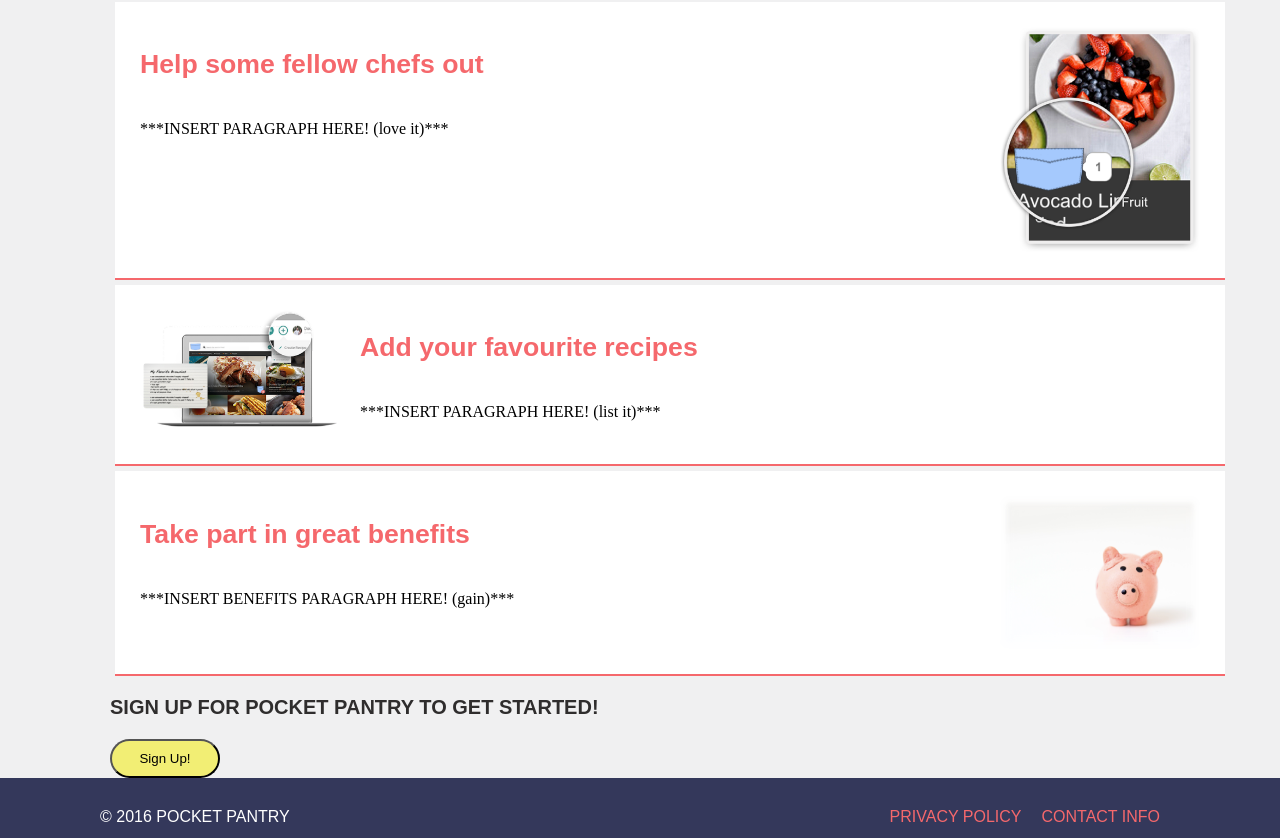
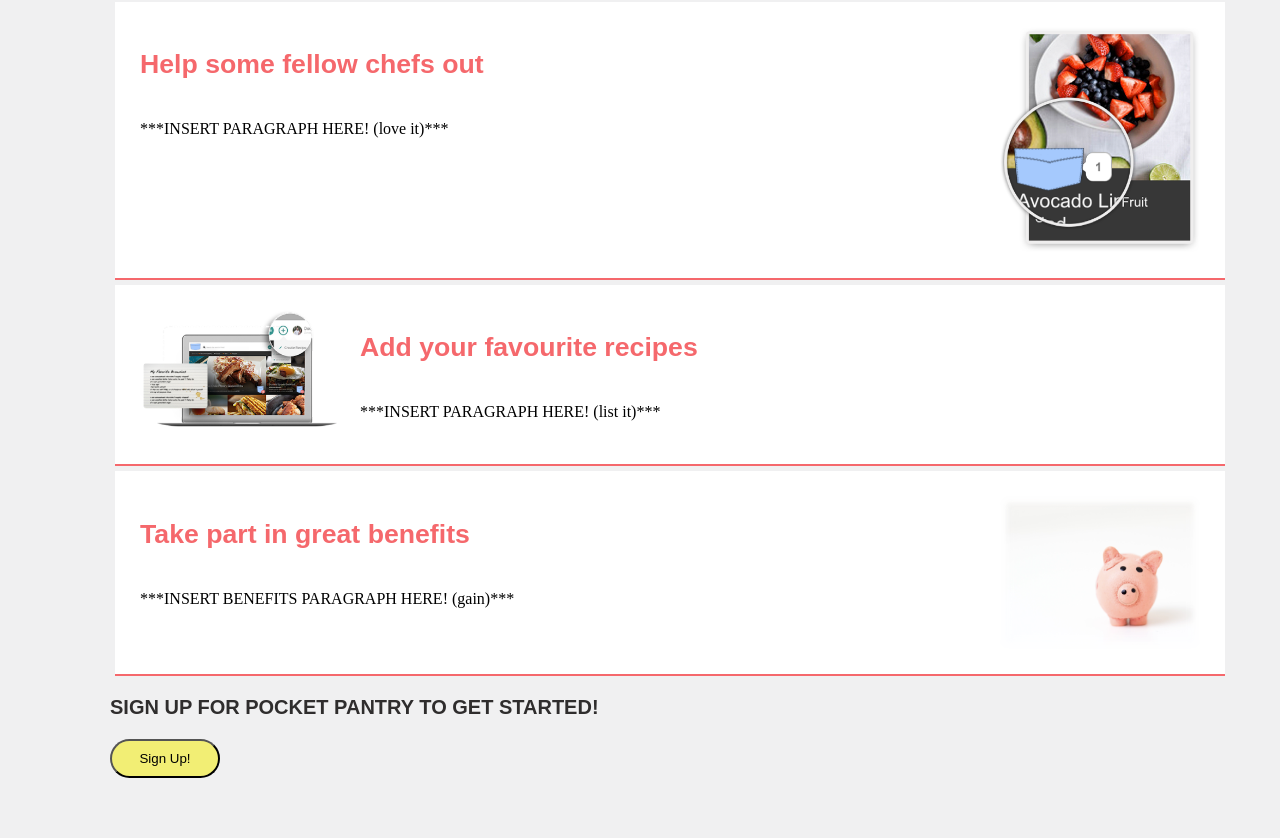
Before and after one commit to PocketPantry/pocketpantry.github.io, a plain HTML site: page features.html in a window 1280 px wide. Shown: the part 1587-2425 px from the top of the page. Drawn offline with Linux system fonts and the light colour scheme.

Commit message:
removed footer

```diff
--- a/features.html
+++ b/features.html
@@ -124,15 +124,6 @@
 			<a1 href="index.asp">Sign Up!</a1>
 			</button>
 	</div>
-
-	<footer>
-		<p>
-			<a class="aLeft">&copy; 2016 POCKET PANTRY</a>
-			<a class="contact">CONTACT INFO<span>800 King Edward Avenue<br>Ottawa ON Canada<br>K1N 6N5<br>Tel. 613-562-5918<br>Fax. 613-562-5187</span></a> <!-- Info placed in the pop up -->
-			<a class="privacy" href="files/Privacy_Policy.pdf" target="_blank">PRIVACY POLICY</a> <!-- Linked to privacy policy that opens in a new tab -->
-		</p>
-	</footer>
-
 </div>
 </body>
 
```
